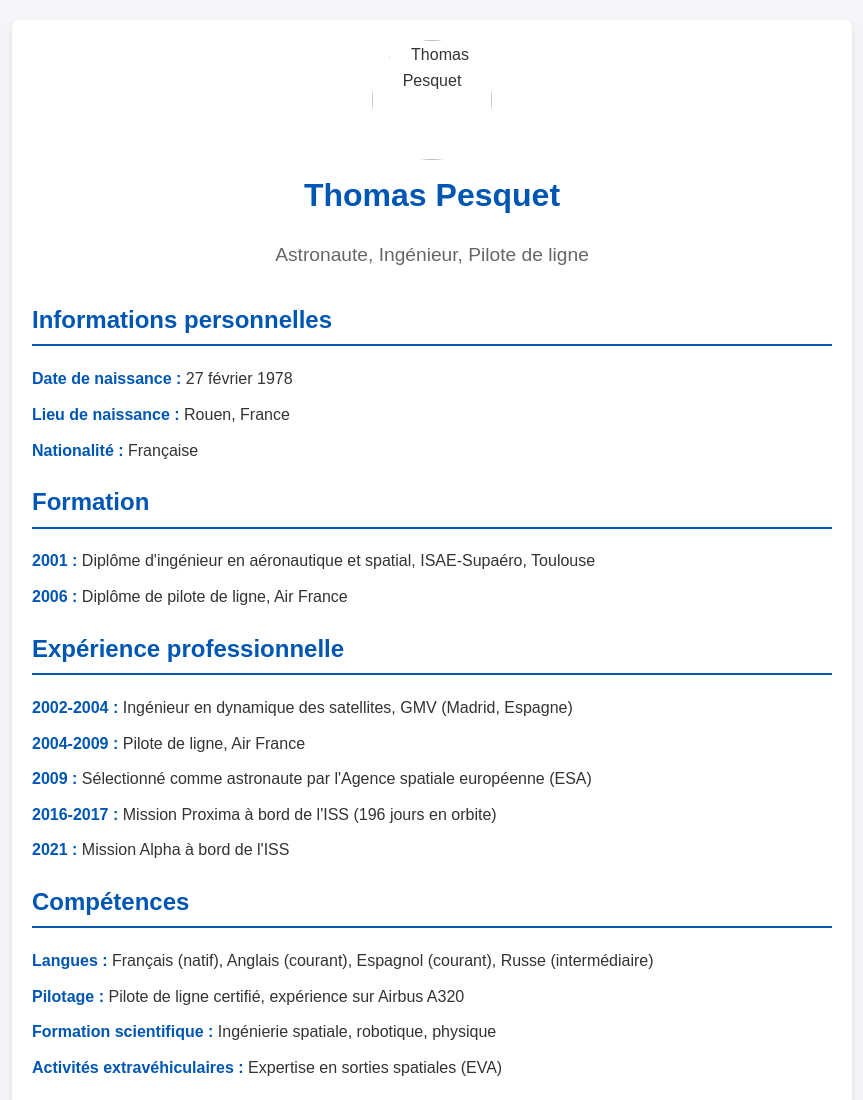
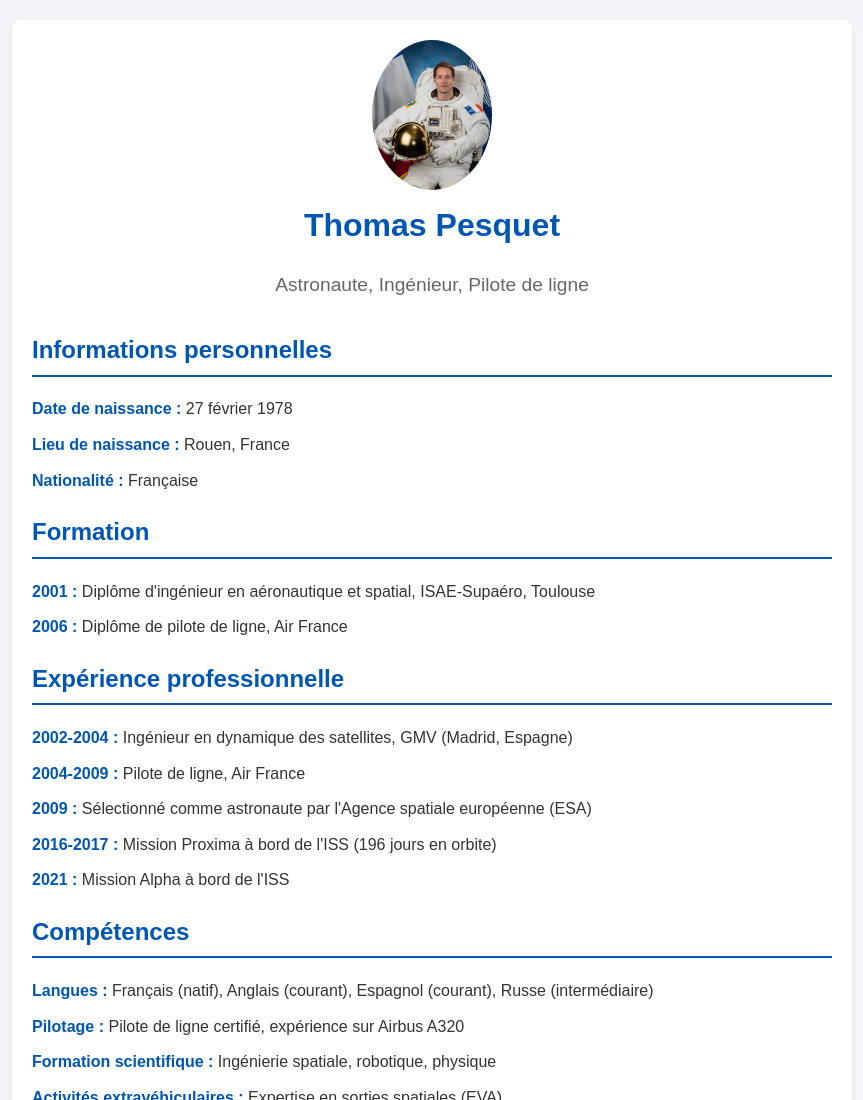
Before and after one commit to AJ-hub-alt/CV-thomas-pesquet, a plain HTML site: page CV.html in a window 1280 px wide. Shown: the top 1100 px of the page, without its empty margins (208-1071 px from the left). Drawn offline with Linux system fonts and the light colour scheme.

Commit message:
Update CV.html

```diff
--- a/CV.html
+++ b/CV.html
@@ -64,7 +64,7 @@
 <body>
     <div class="container">
         <div class="header">
-            <img src="Thomas Pesquet.jpg" alt="Thomas Pesquet">
+            <img src="Thomas-Pesquet.jpg" alt="Thomas Pesquet">
             <h1>Thomas Pesquet</h1>
             <p>Astronaute, Ingénieur, Pilote de ligne</p>
         </div>
```
